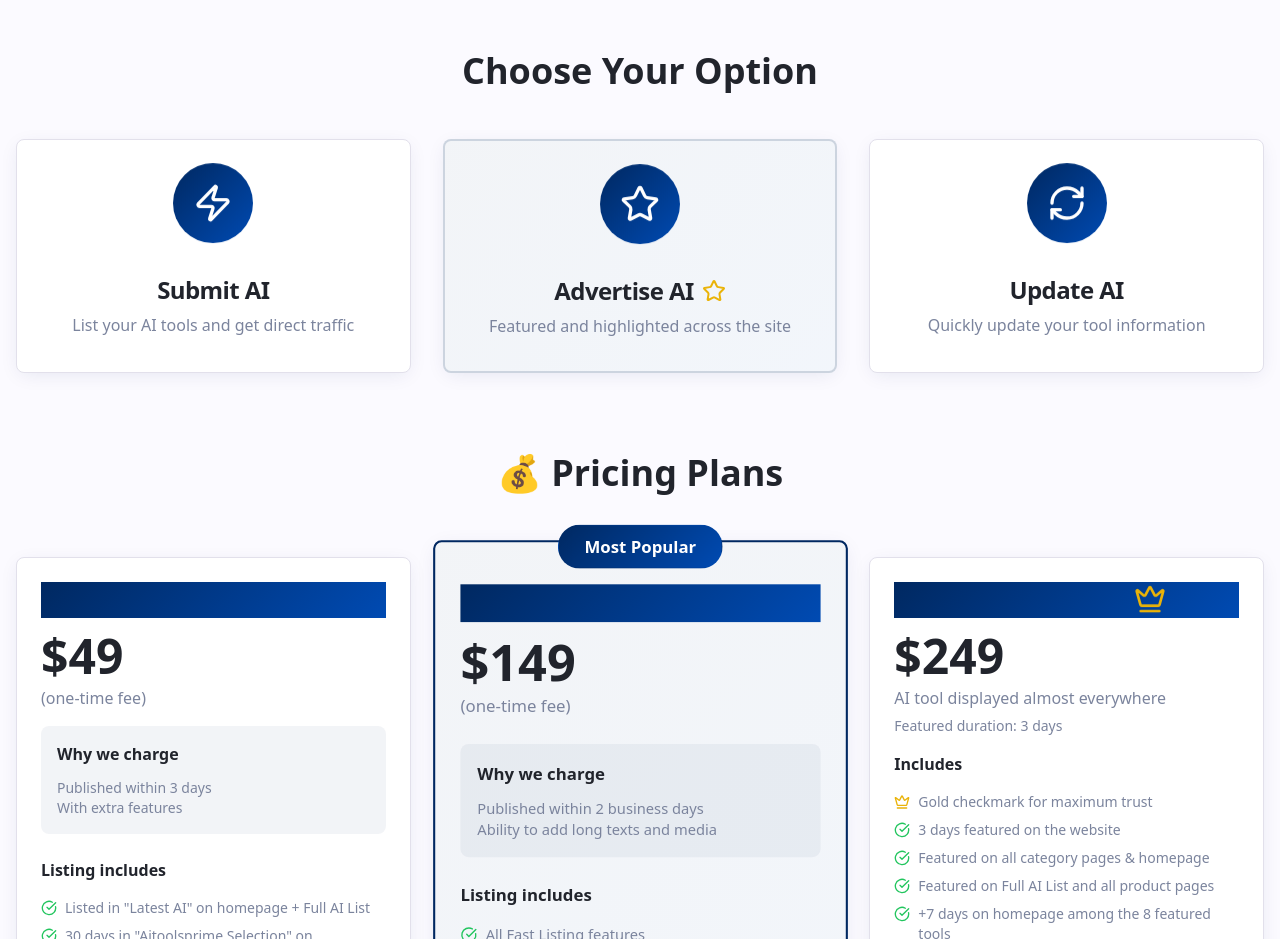
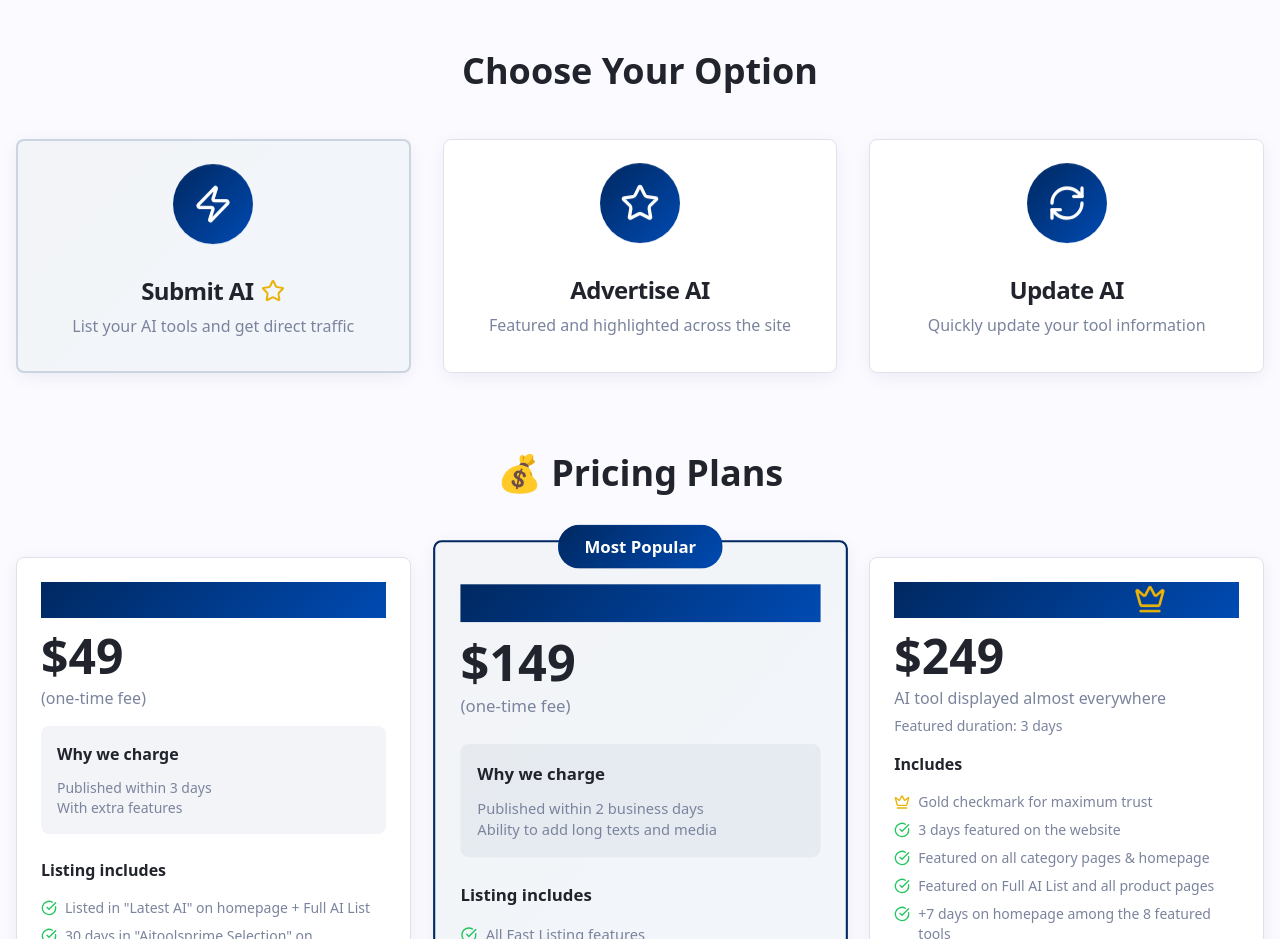
Before and after one commit to infospiderorbit/bright-ai-directory, a React (Vite) app: page /submit in a window 1280 px wide. Shown: the part 860-1799 px from the top of the page. Built offline with nearby package versions, Linux system fonts and the light colour scheme.

Commit message:
Set default submit tool section

```diff
--- a/src/pages/SubmitToolPage.tsx
+++ b/src/pages/SubmitToolPage.tsx
@@ -72,13 +72,15 @@ const SubmitToolPage = () => {
           <div className="grid md:grid-cols-3 gap-8">
 
             {/* Submit AI */}
-            <Card className="relative overflow-hidden shadow-card hover:shadow-hover transition-smooth group cursor-pointer animate-scale-in">
-              <div className="absolute inset-0 gradient-secondary opacity-0 group-hover:opacity-100 transition-smooth"></div>
+            <Card className="relative overflow-hidden shadow-card hover:shadow-hover transition-smooth group cursor-pointer animate-scale-in border-2 border-primary/20">
+              <div className="absolute inset-0 gradient-primary opacity-5 group-hover:opacity-10 transition-smooth"></div>
               <CardHeader className="text-center pb-8 relative z-10">
                 <div className="w-20 h-20 gradient-primary rounded-full flex items-center justify-center mx-auto mb-6 animate-float group-hover:scale-110 transition-smooth">
                   <Zap className="h-10 w-10 text-white" />
                 </div>
-                <CardTitle className="text-2xl mb-3">Submit AI</CardTitle>
+                <CardTitle className="text-2xl mb-3 flex items-center justify-center gap-2">
+                  Submit AI <Star className="h-6 w-6 text-yellow-500" />
+                </CardTitle>
                 <CardDescription className="text-base leading-relaxed">
                   List your AI tools and get direct traffic
                 </CardDescription>
@@ -86,15 +88,13 @@ const SubmitToolPage = () => {
             </Card>
 
             {/* Advertise AI */}
-            <Card className="relative overflow-hidden shadow-card hover:shadow-hover transition-smooth group cursor-pointer animate-scale-in border-2 border-primary/20">
-              <div className="absolute inset-0 gradient-primary opacity-5 group-hover:opacity-10 transition-smooth"></div>
+            <Card className="relative overflow-hidden shadow-card hover:shadow-hover transition-smooth group cursor-pointer animate-scale-in">
+              <div className="absolute inset-0 gradient-secondary opacity-0 group-hover:opacity-100 transition-smooth"></div>
               <CardHeader className="text-center pb-8 relative z-10">
                 <div className="w-20 h-20 gradient-primary rounded-full flex items-center justify-center mx-auto mb-6 animate-float group-hover:scale-110 transition-smooth">
                   <Star className="h-10 w-10 text-white" />
                 </div>
-                <CardTitle className="text-2xl mb-3 flex items-center justify-center gap-2">
-                  Advertise AI <Star className="h-6 w-6 text-yellow-500" />
-                </CardTitle>
+                <CardTitle className="text-2xl mb-3">Advertise AI</CardTitle>
                 <CardDescription className="text-base leading-relaxed">
                   Featured and highlighted across the site
                 </CardDescription>
```
